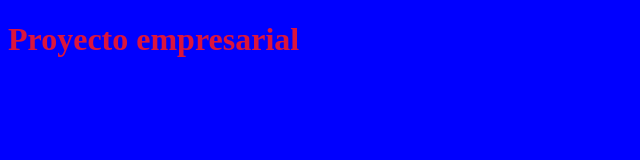
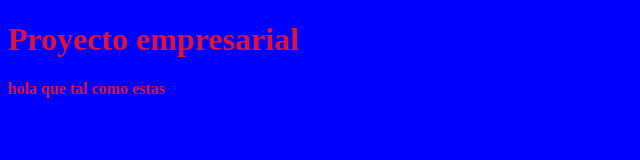
Before and after one commit to Gligreci/CursoGit, a plain HTML site: page index.html in a window 1280 px wide. Shown: the whole page, without its empty margins (0-640 px from the left). Drawn offline with Linux system fonts and the light colour scheme.

Commit message:
Segunda modificacion

```diff
--- a/index.html
+++ b/index.html
@@ -9,7 +9,9 @@
 </head>
 <body>
     <h1>Proyecto empresarial</h1>
-
+<p>
+    hola que tal como estas
+</p>
 
 </body>
 </html>
```
Also changed, not shown: css/estilo.css (line endings or trailing spaces).
